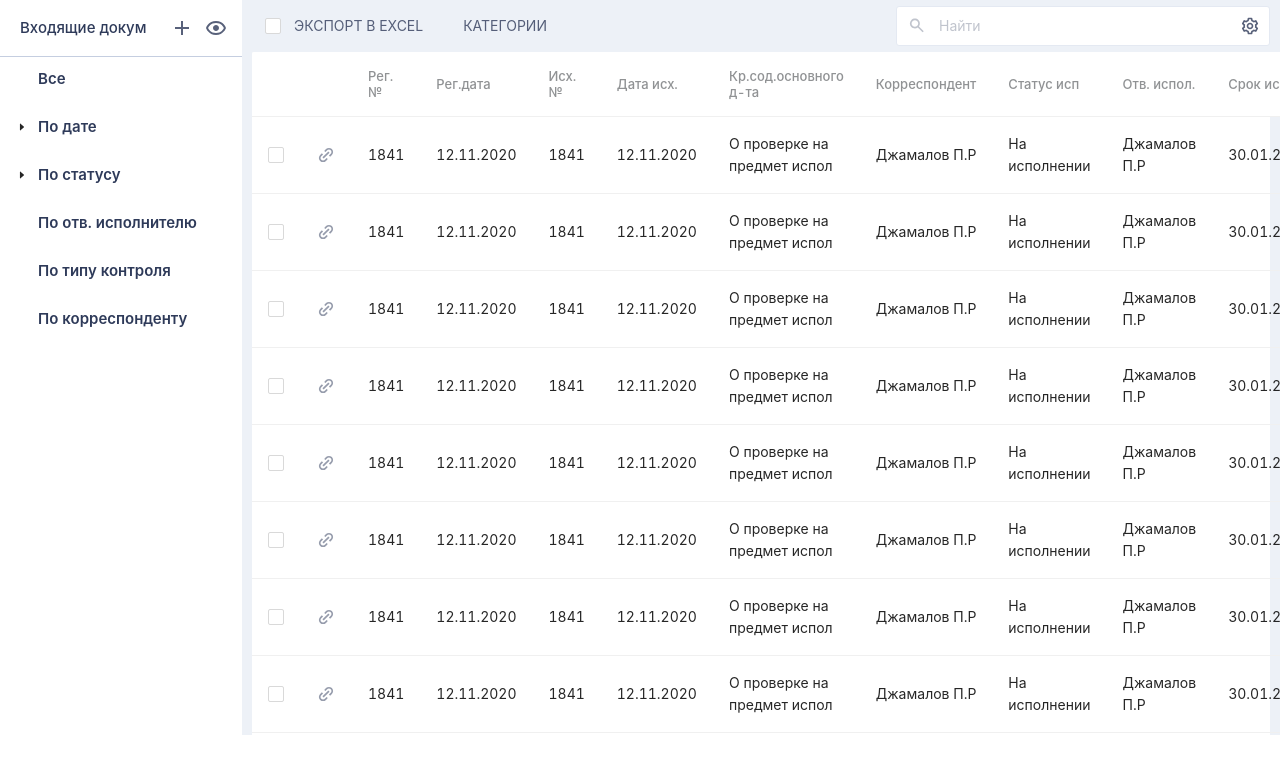
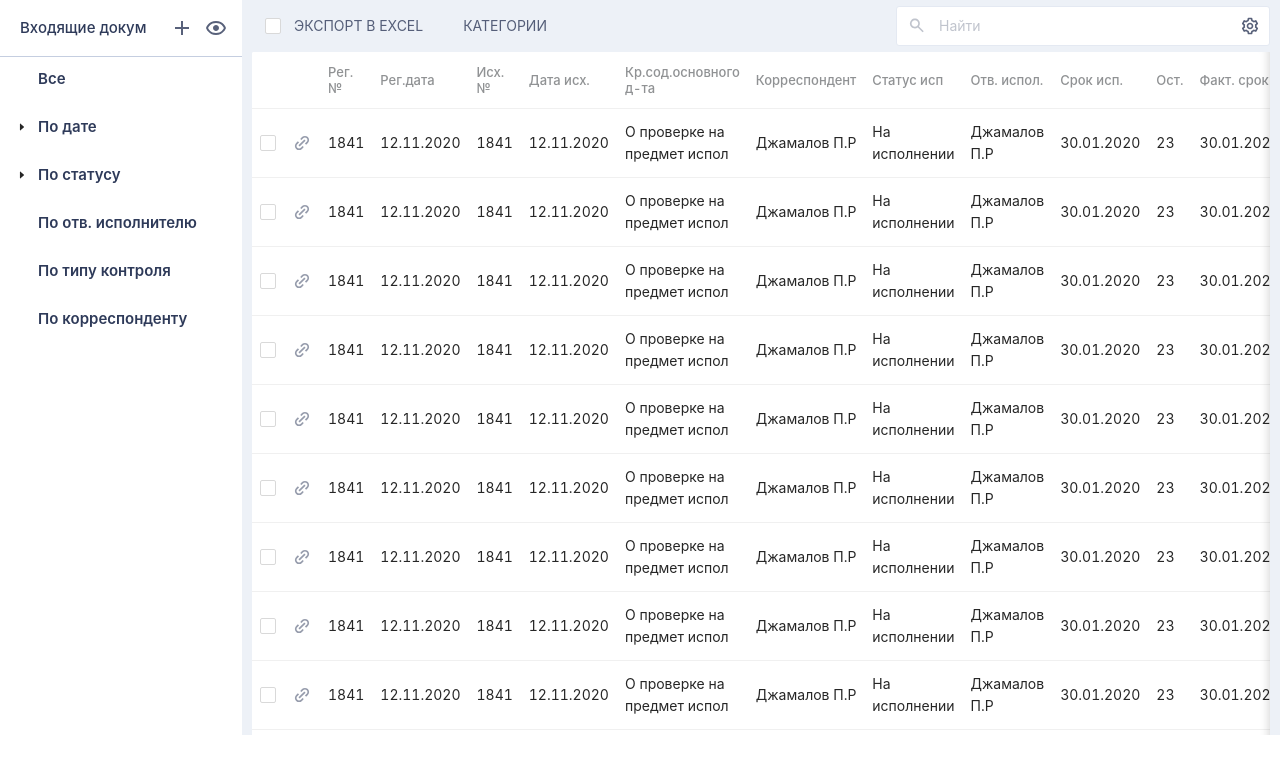
Before and after one commit to Yerkozha/kazgeo-server_front, a React (Create React App) app: page /document-flow in a window 1280 px wide. Shown: the top 774 px of the page. Built offline with nearby package versions, Linux system fonts and the light colour scheme.

Commit message:
fix(DocumentFlow table width)

```diff
--- a/src/page/document-flow/DocumentFlow.tsx
+++ b/src/page/document-flow/DocumentFlow.tsx
@@ -117,7 +117,7 @@ export const DocumentFlow = (props: any) => {
             <button className="settings"></button>
           </div>
         </div>
-        <Table columns={columns} dataSource={data} />
+        <Table columns={columns} dataSource={data} scroll={{ x: '100%'}} size="middle"/>
       </div>
     </MainLayoutDocumentFlow>
   )
```
